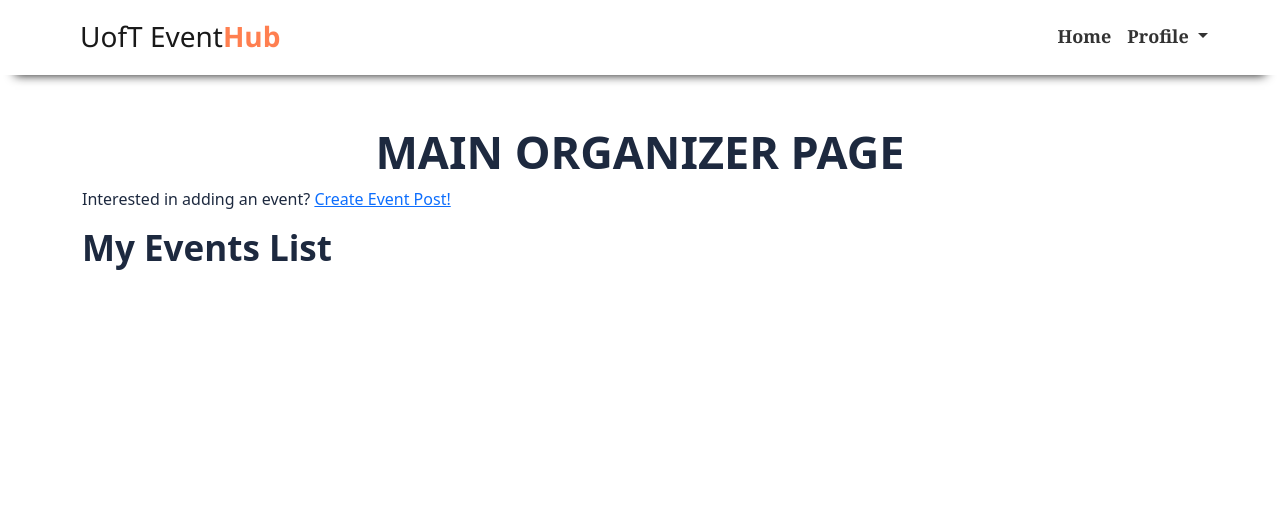
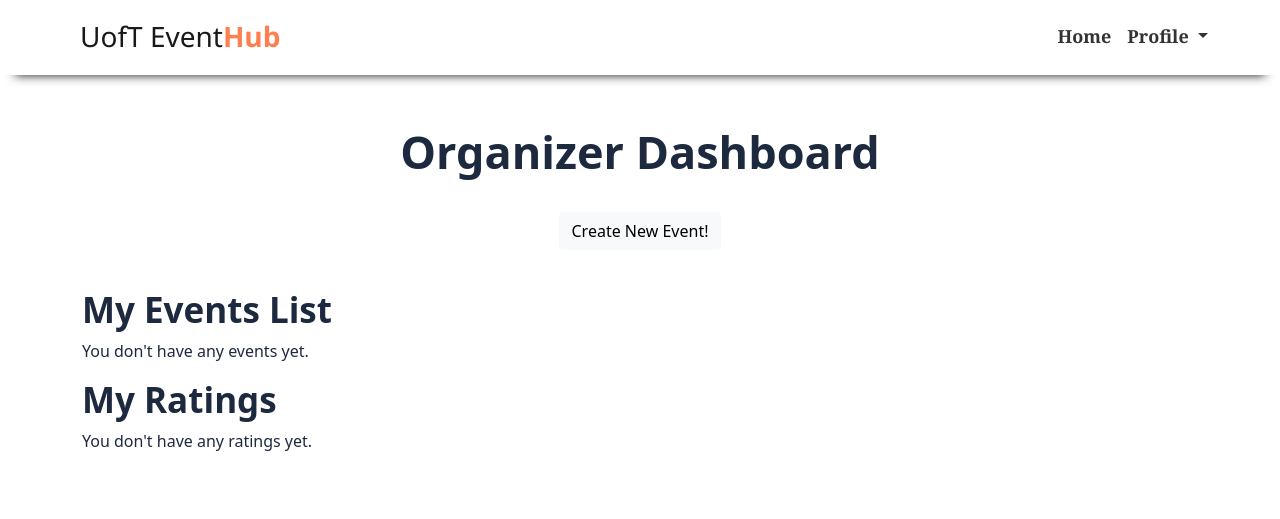
Before and after one commit to ECE444-2023Fall/UofT-EventHub, a Flask app: page /organizer in a window 1280 px wide. Shown: the top 519 px of the page. Run offline with Flask 3, Linux system fonts and the light colour scheme; a user stored in the database is signed in; tables that the repository leaves empty hold one stand-in row (values such as "Sample post"); parts of the project's set-up code (start-up, migrations or seed data) failed here and were passed over; some libraries are stand-ins or nearby versions; some web fonts are replaced.

Commit message:
Updated the organizer main page

```diff
--- a/app/organizer.py
+++ b/app/organizer.py
@@ -7,7 +7,7 @@ import base64
 import logging
 
 from app.main import db # db is for database
-from app.database import EventDetails, Credentials, UserDetails, EventRegistration
+from app.database import EventDetails, Credentials, UserDetails, EventRegistration, EventRating
 from app.auth import organizer_required
 
 organizer = Blueprint("organizer", __name__)
@@ -17,12 +17,47 @@ organizer = Blueprint("organizer", __name__)
 @login_required
 @organizer_required
 def main():
-    my_events_data = (
+    my_events_data = get_my_events_from_database()
+    my_avg_rating = get_avg_rating_from_database()
+
+    return render_template("organizer_main.html", my_events_data=my_events_data, my_avg_rating=my_avg_rating)
+
+def get_my_events_from_database():
+    events_data = (
         db.session.query(EventDetails)
         .join(Credentials)
         .filter(EventDetails.organizer == current_user.username)
+        .all()
     )
-    return render_template("organizer_main.html", my_events_data=my_events_data)
+
+    # Make a dict for event details
+    dict_of_events_details = {}
+    for row in events_data:
+        event_detail = {}
+
+        # TODO: Ideally we should only be passing information that is required by the user_main.html
+        for column in row.__table__.columns:
+            event_detail[column.name] = str(getattr(row, column.name))
+
+        dict_of_events_details[row.id] = event_detail
+
+    return dict_of_events_details
+
+def get_avg_rating_from_database():
+    user_rating = (
+        db.session.query(func.avg(EventRating.rating).label('avg_rating'))
+        .join(EventDetails)
+        .filter(EventDetails.organizer == current_user.username)
+        .first()
+    )
+
+    if not hasattr(user_rating, 'avg_rating'):
+        logging.warn("Query does not have an attribute names avg_rating")
+        return -1
+    avg_rating = getattr(user_rating, 'avg_rating')
+    if avg_rating is None:
+        return -1
+    return avg_rating
 
 def get_user_analytics(event_id):
     # Define a function that generates an analytic chart
@@ -30,9 +65,13 @@ def get_user_analytics(event_id):
     # returns a pie chart (with a title and legend)
     # NOTE: If the function does not find any analytics data then it returns None
     def get_analytic_chart_given_column(event_id, user_detail_column, title):
-        analytics_data = db.session.query(user_detail_column, func.count(UserDetails.username).label('order_count')).\
-            join(EventRegistration, UserDetails.username == EventRegistration.attendee_username).\
-            filter(EventRegistration.event_id == event_id).group_by(user_detail_column).all()
+        analytics_data = (
+            db.session.query(user_detail_column, func.count(UserDetails.username).label('order_count'))
+            .join(EventRegistration, UserDetails.username == EventRegistration.attendee_username)
+            .filter(EventRegistration.event_id == event_id)
+            .group_by(user_detail_column)
+            .all()
+        )
 
         # No analytics data found
         if len(analytics_data) == 0:
--- a/app/static/style.css
+++ b/app/static/style.css
@@ -1,6 +1,10 @@
 /* The defualt font of our website, we can experiment with it */
 html {
   font-family: inherit;
+}
+
+body {
+  padding-bottom: 4vw;
 }
 
 h1{
@@ -413,6 +417,7 @@ h1.heading {
   width: 100%;
   object-fit:cover;
   transition: all .25s ease;
+}
 
 /* The style below is for Error Pages */
 div.error-container {
@@ -433,3 +438,9 @@ div.error-msg {
   color: #333333;
   margin-top: -6vw;
 }
+
+/* The style below is for the Organizer Main Page */
+.create-new-event-btn {
+  margin-top: 2vw;
+  margin-bottom: 3vw;
+}
--- a/app/templates/organizer_main.html
+++ b/app/templates/organizer_main.html
@@ -43,16 +43,65 @@
 
     {% block page_content %}
         <div class="page-header">
-            <h1>MAIN ORGANIZER PAGE</h1>
+            <h1>Organizer Dashboard</h1>
+            <a href="/events/create_event">
+                <div type="button" class="create-new-event-btn btn btn-default">
+                    Create New Event!
+                </div>
+            </a>
         </div>
-        <p> Interested in adding an event? <a href="/events/create_event">Create Event Post!</a> </p>
+    {% endblock %}
+
+    <div class="content">
         <h2>My Events List</h2>
-        <ul>
-            <!-- List of events hosted by the logged in Organizer  -->
-            {% for event_data in my_events_data %}
-            <li><a href = "/events/admin/{{ event_data.id }}">{{ event_data.name }}</a></li>
+        {% if my_events_data|length == 0 %}
+        <p>You don't have any events yet.</p>
+
+        {% else %}
+        <div class="container event-list-container">
+            <div class="row">
+              <!-- Displays a list of events in card view, each as a hyperlink with their respective names. -->
+              {% for key, value in my_events_data.items() %}
+                <div class="col-xs-12 col-sm-4">
+                  <div class="card">
+                      <a class="img-card" href="/events/admin/{{ key }}">
+                      <img src="{{ url_for ('static', filename='event-assets/event_banner_' + value.id + '.png')}}" />
+                    </a>
+                      <div class="card-content"> <!-- Ensure all cards displayed are the same size -->
+                          <h4 class="card-title">
+                              <a href="/events/admin/{{ key }}"> {{value.name}}
+                            </a>
+                          </h4>
+                          <p class="">
+                              {{value.short_description}}
+                          </p>
+                      </div>
+                      <div class="card-read-more">
+                          <a href="/events/admin/{{ key }}" class="btn btn-link btn-block">
+                              Read More
+                          </a>
+                      </div>
+                  </div>
+              </div>
+              {% endfor %}
+            </div>
+        </div>
+        {% endif %}
+
+        <h2>My Ratings</h2>
+        {% if my_avg_rating == -1 %}
+        <p>You don't have any ratings yet.</p>
+        {% else %}
+        <div class="previous_rating">
+            {% for i in range(1, 6) %}
+                {% if my_avg_rating >= i %}
+                    <span class="filled-star">★</span>
+                {% else %}
+                    <span class="empty-star">★</span>
+                {% endif %}
             {% endfor %}
-        </ul>
-    {% endblock %}
+        </div>
+        {% endif %}
+    </div>
 </div>
 {% endblock %}
```
